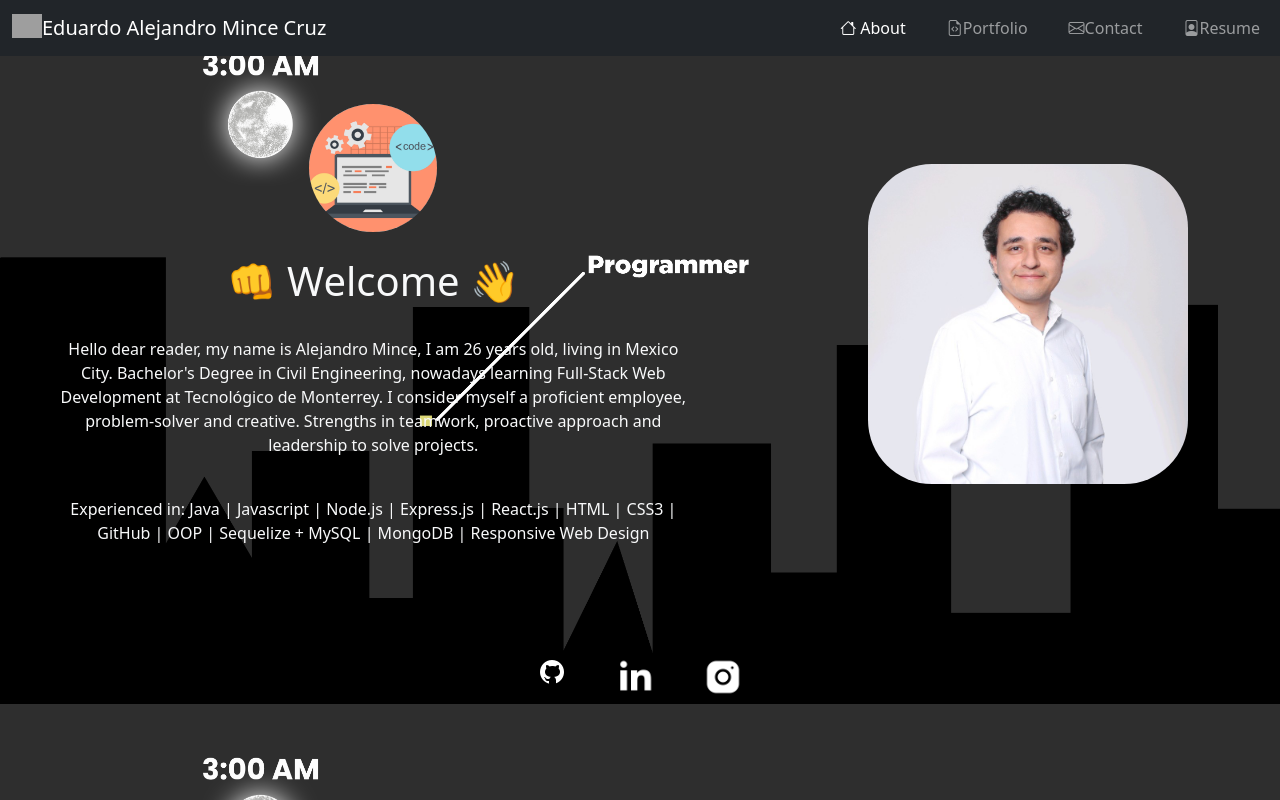
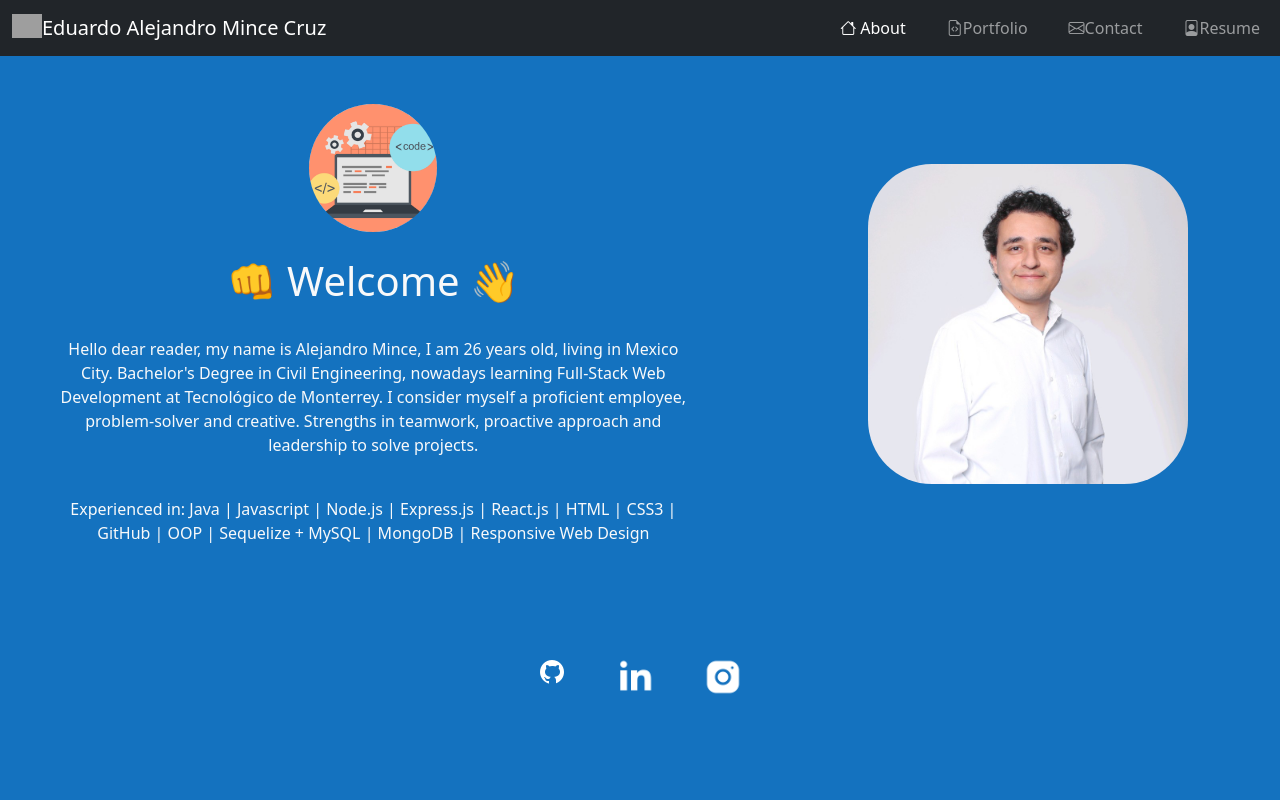
Before and after one commit to aletsmc07/React-Portfolio, a React (Create React App) app: page / in a window 1280 px wide. Built offline with nearby package versions, Linux system fonts and the light colour scheme; grey boxes are pictures that could not be loaded.

Commit message:
Update app.css
Background Color changed

```diff
--- a/src/Assets/css/app.css
+++ b/src/Assets/css/app.css
@@ -1,4 +1,3 @@
 body {
-    background-image: url("../images/background\ images/background.jpg");
-    background-size: contain;
+    background-color: rgb(20, 114, 191);
 }
```
